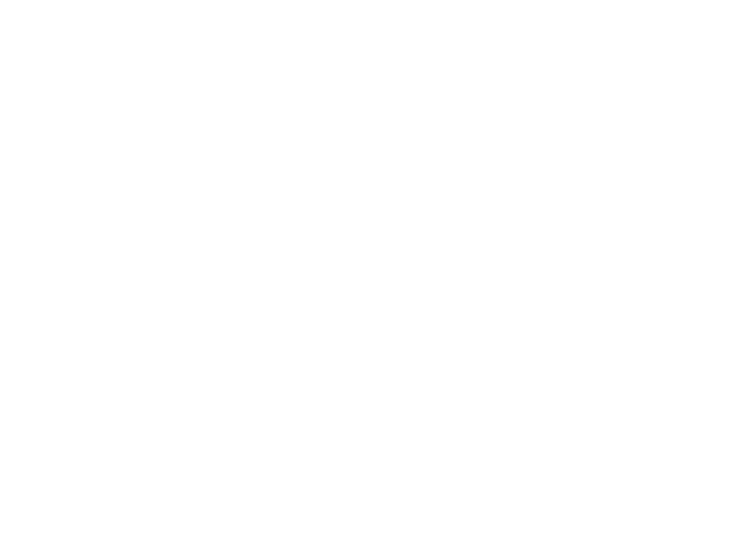
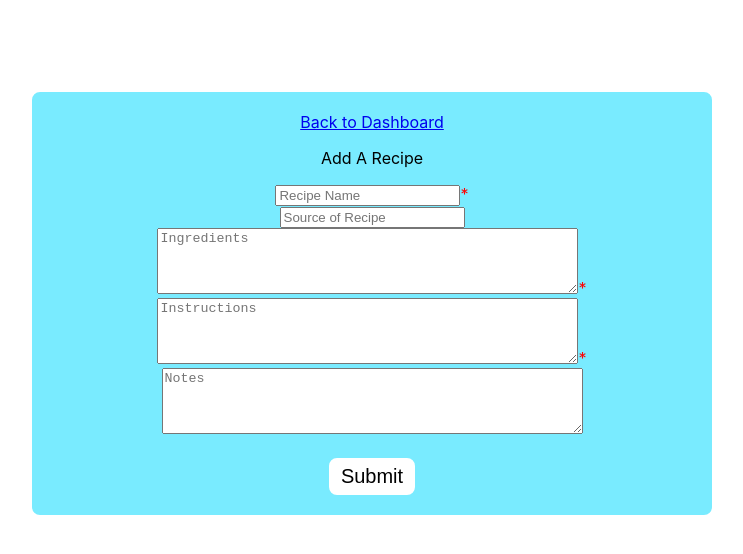
Before and after one commit to secret-fam-recipe-vi/front-end, a React (Create React App) app in the folder family-recipes/: page /add-recipe in a window 1280 px wide. Shown: the top 554 px of the page, without its empty margins (268-1011 px from the left). Built offline with nearby package versions, Linux system fonts and the light colour scheme; sample sign-in values are in the browser's storage.

Commit message:
Add recipe functional

```diff
--- a/family-recipes/src/App.js
+++ b/family-recipes/src/App.js
@@ -33,13 +33,11 @@
     <Router>
       <div className="App">
 
-
-        {/* <Route exact path="/" component={AddRecipe} /> */}
-
         <UserContext.Provider value={{user, setUser}}>
           <Route exact path="/" component={Login} />
           <Route exact path="/register" component={Register} />
           <PrivateRoute path="/dashboard" component={Dashboard}/>
+          <PrivateRoute path="/add-recipe" component={AddRecipe}/>
         </UserContext.Provider>
       </div>
     </Router>
--- a/family-recipes/src/components/AddRecipe.js
+++ b/family-recipes/src/components/AddRecipe.js
@@ -1,30 +1,103 @@
 import React, { useState } from 'react';
+import { Link } from 'react-router-dom'
 import axiosWithAuth from '../utils/axiosWithAuth'
+import { useHistory } from 'react-router-dom'
 
 const AddRecipe = () => {
 
-    const [newRecipe, setNewRecipe] = useState()
+    const [newRecipe, setNewRecipe] = useState(
+        {
+            title: "",  // string, required
+            source: "",  // string, optional
+            ingredients: "",  // text, required
+            instructions: "",  // text, required
+            notes: "",  // text, optional
+            categories: []  // array of category ids*, optional
+        }
+    )
 
-    const handleSubmit = () => {
-        axiosWithAuth().post('', newRecipe)
-        .then(console.log(newRecipe))
+    const { push } = useHistory()
+
+                // id:   // generated by database
+            // user_id:   // automatically grabbed from authorization token
+
+    const handleChanges = (input) => {
+        setNewRecipe({...newRecipe, [input.target.name] : input.target.value})
+        console.log('New Recipe:',newRecipe)
+    }
+
+    const handleSubmit = (e) => {
+        e.preventDefault()
+        axiosWithAuth().post('https://secret-fam-recipes.herokuapp.com/api/recipes', newRecipe)
+        .then(console.log('New Recipe Added: ', newRecipe))
+        push('/dashboard');
     }
 
     return (
         <div className='addRecipeBox'>
+            <Link to='/dashboard'>Back to Dashboard</Link>
             <p>Add A Recipe</p>
             <form onSubmit={handleSubmit} className='addRecipeForm'>
-                <input type='text' placeholder='Recipe Name'/> <span className='requiredIndicator'>*</span>
+
+                <input
+                    type='text'
+                    placeholder='Recipe Name'
+                    name='title'
+                    onChange={handleChanges}
+                    required
+                />
+                <span className='requiredIndicator'>*</span>
                 <br/>
-                <input type='text' placeholder='Source of Recipe'/>
+
+                <input
+                    type='text'
+                    placeholder='Source of Recipe'
+                    name='source'
+                    onChange={handleChanges}
+                />
                 <br/>
-                <textarea rows='4' cols="50" placeholder='Ingredients'/> <span className='requiredIndicator'>*</span>
+
+                <textarea
+                    rows='4'
+                    cols="50"
+                    placeholder='Ingredients'
+                    name='ingredients'
+                    onChange={handleChanges}
+                    required
+                />
+                <span className='requiredIndicator'>*</span>
                 <br/>
-                <textarea rows='4' cols="50" placeholder='Special Instructions'/>
+
+                <textarea
+                    rows='4'
+                    cols="50"
+                    placeholder='Instructions'
+                    name='instructions'
+                    onChange={handleChanges}
+                    required
+                />
+                <span className='requiredIndicator'>*</span>
                 <br/>
+
+                <textarea
+                    rows='4'
+                    cols="50"
+                    placeholder='Notes'
+                    name='notes'
+                    onChange={handleChanges}
+                />
+                <br/>
+
+
+                {/* <input
+                    name='categories'
+                />
+                <br/> */}
+
                 <br/>
                 <input type='submit' className='submit'/>
                 <br/>
+
             </form>
         </div>
     )
--- a/family-recipes/src/components/RecipeList.js
+++ b/family-recipes/src/components/RecipeList.js
@@ -1,4 +1,5 @@
 import React, { useEffect, useState } from 'react';
+import { Link } from 'react-router-dom'
 import axios from 'axios';
 
 import RecipeCard from './RecipeCard';
@@ -24,6 +25,7 @@
 
     return (
         <div className='recipe-list'>
+            <Link to='/add-recipe'>Add Recipe</Link>
             {recipes.map(recipe => (
                 <RecipeCard
                     key={recipe.id}
--- a/family-recipes/src/components/Register.js
+++ b/family-recipes/src/components/Register.js
@@ -1,6 +1,7 @@
 import React, { useState } from 'react';
 import { BrowserRouter as Router, Link } from 'react-router-dom'
 import axios from 'axios'
+import { useHistory } from 'react-router-dom'
 
 import { DataContext } from '../context/data';
 
@@ -11,10 +12,13 @@
         password: '',
     })
 
+    const { push } = useHistory()
+
     const handleSubmit = (e) => {
         e.preventDefault()
         axios.post('https://secret-fam-recipes.herokuapp.com/api/register', newUser)
         .then(console.log('Registration Successful', newUser))
+        push('/');
     }
 
     const handleChanges = (input) => {
```
Lines whose indentation alone changed are shown as unchanged.
